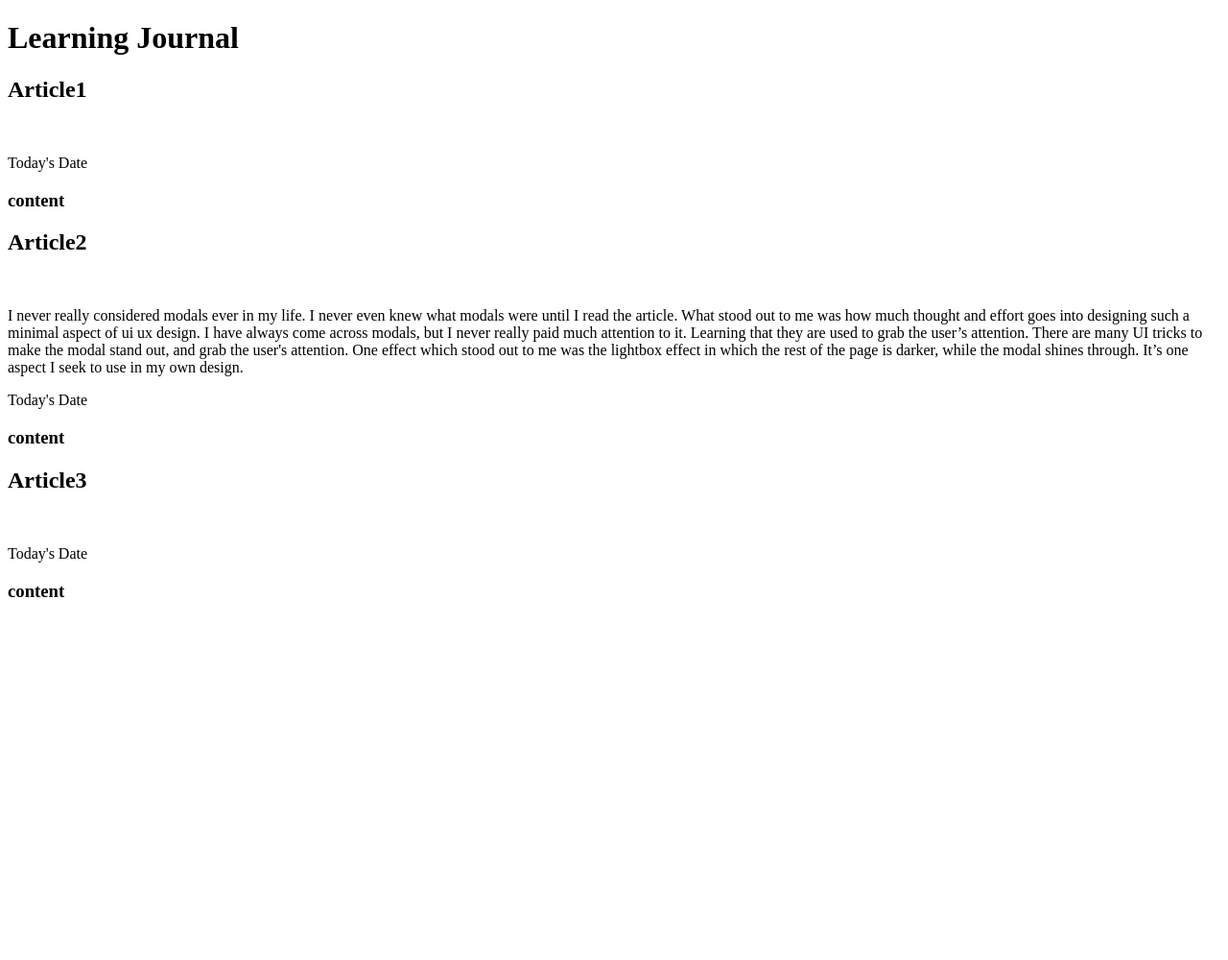
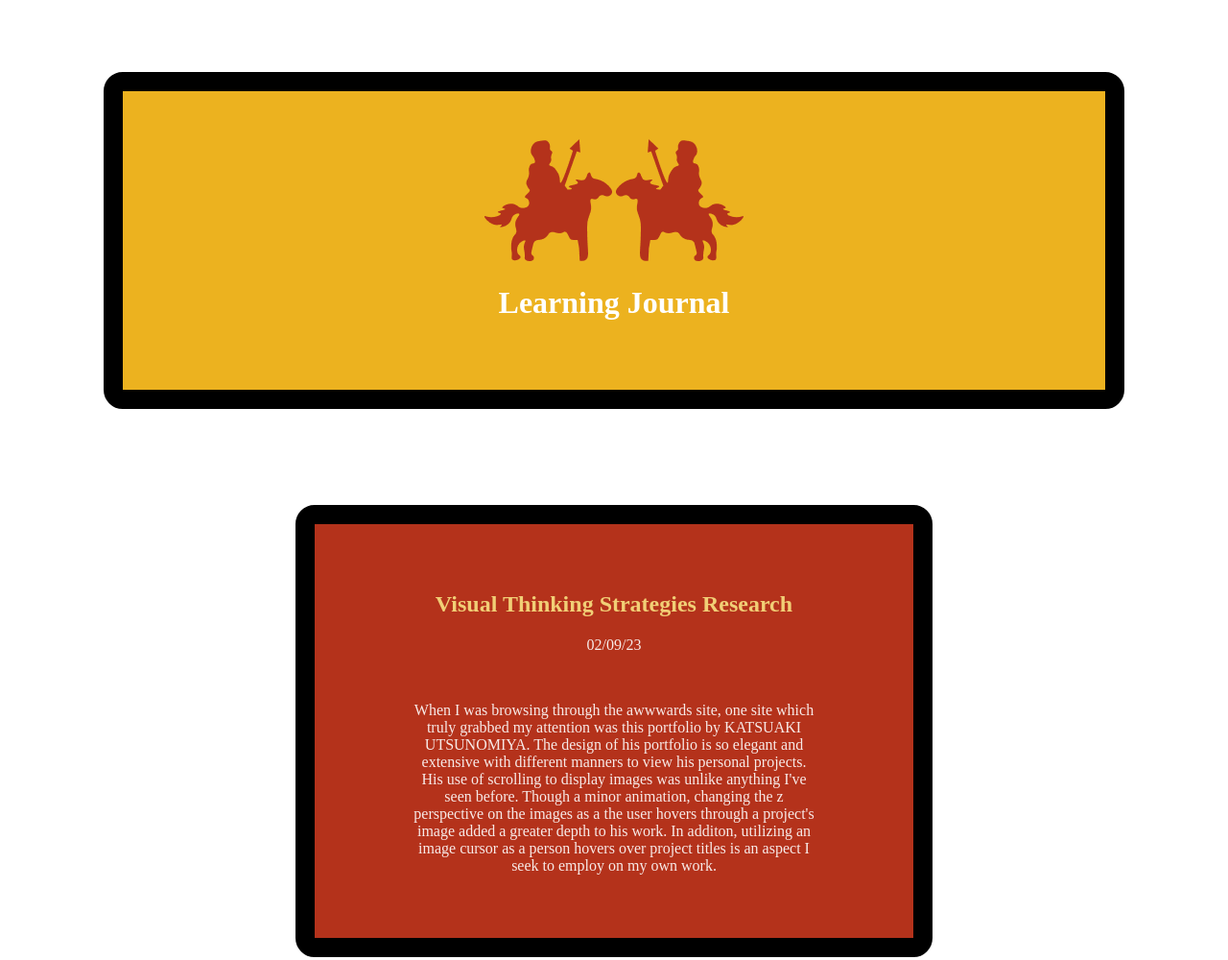
Before and after one commit to SriMagesh/Des157a, a plain HTML site: page journal/index.html in a window 1280 px wide. Shown: the top 1000 px of the page at 96% size. Before the commit the page ends 800 px from the top, so only its background shows below. Drawn offline with Linux system fonts and the light colour scheme.

Commit message:
Journal entry 2

```diff
--- a/journal/index.html
+++ b/journal/index.html
@@ -5,41 +5,42 @@
     <meta http-equiv="X-UA-Compatible" content="IE=edge">
     <meta name="viewport" content="width=device-width, initial-scale=1.0">
     <title>Document</title>
+    <link href="styles.css" rel="stylesheet">
 </head>
 <body>
     <main>
-        <h1>Learning Journal</h1>
+        <div class="banner">
+            <img class="leftImg" src="../images/knight_left.png" alt="left">
+            <img class="rightImg" src="../images/knight_right.png" alt="right">
+            <h1>Learning Journal</h1>
+        </div>
         <article>
-            <h2>Article1</h2>
+            <h2>Visual Thinking Strategies Research</h2>
+            <p class="date">02/09/23</p>
             <div>
                 <img>
+                <p>When I was browsing through the awwwards site, one site which truly grabbed my attention was this portfolio by KATSUAKI
+                    UTSUNOMIYA. The design of his portfolio is so elegant and extensive with different manners to view his personal projects. His use of scrolling to display images was unlike anything I've seen before. Though a minor animation, changing the z perspective on the images as a the user hovers through a project's image added a greater depth to his work. In additon, utilizing an image cursor as a person hovers over project titles is an aspect I seek to employ on my own work.</p>
             </div>
+        </article>
+        <article>
+            <h2>Best Practices for Modals</h2>
+            <p class="date">02/07/23</p>
             <div>
-                <p class="date">Today's Date</p>
-                <h3>content</h3>
+                <img>
+                <p>I never really considered modals ever in my life. I never even knew what modals were until I read the article. What stood out to me was how much thought and effort goes into designing such a minimal aspect of ui ux design. I have always come across modals, but I never really paid much attention to it. Learning that they are used to grab the user’s attention. There are many UI tricks to make the modal stand out, and grab the user's attention. One effect which stood out to me was the lightbox effect in which the rest of the page is darker, while the modal shines through. It’s one aspect I seek to use in my own design.</p>
+
             </div>
         </article>
 
         <article>
-            <h2>Article2</h2>
+            <h2>Form Design Research</h2>
+            <p class="date">Today's Date</p>
             <div>
                 <img>
-                <p>I never really considered modals ever in my life. I never even knew what modals were until I read the article. What stood out to me was how much thought and effort goes into designing such a minimal aspect of ui ux design. I have always come across modals, but I never really paid much attention to it. Learning that they are used to grab the user’s attention. There are many UI tricks to make the modal stand out, and grab the user's attention. One effect which stood out to me was the lightbox effect in which the rest of the page is darker, while the modal shines through. It’s one aspect I seek to use in my own design.</p>
-            </div>
-            <div>
-                <p class="date">Today's Date</p>
-                <h3>content</h3>
-            </div>
-        </article>
+                <p>
 
-        <article>
-            <h2>Article3</h2>
-            <div>
-                <img>
-            </div>
-            <div>
-                <p class="date">Today's Date</p>
-                <h3>content</h3>
+                </p>
             </div>
         </article>
 
--- /dev/null
+++ b/journal/styles.css
@@ -0,0 +1,30 @@
+body{
+    font-family: 'Melodrama-Medium';
+    font-weight: 500;
+    font-style: normal;
+    text-align: center;
+    border-color: black;
+}
+.banner{
+    padding: 50px 100px;
+    border-radius: 20px;
+    margin: 75px 100px;
+    background-color: #ECB21F;
+    border: 20px solid black;
+}
+h1{
+    color:  white;
+    font-weight: 700;
+}
+h2{
+    font-weight: 700;
+    color: #f1cf76;
+}
+article{
+    padding: 50px 100px;
+    border-radius: 20px;
+    margin: 100px 300px;
+    color: rgba(255, 255, 255, 0.897);
+    background-color: #B4321B;
+    border: 20px solid black;
+}
```
